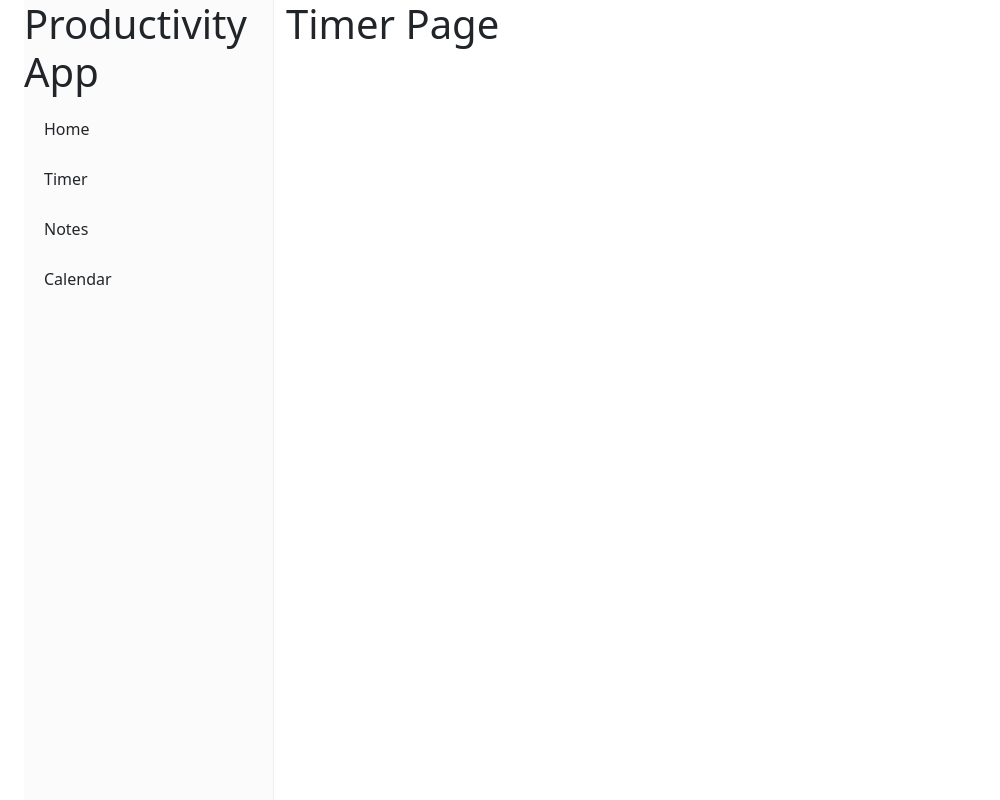
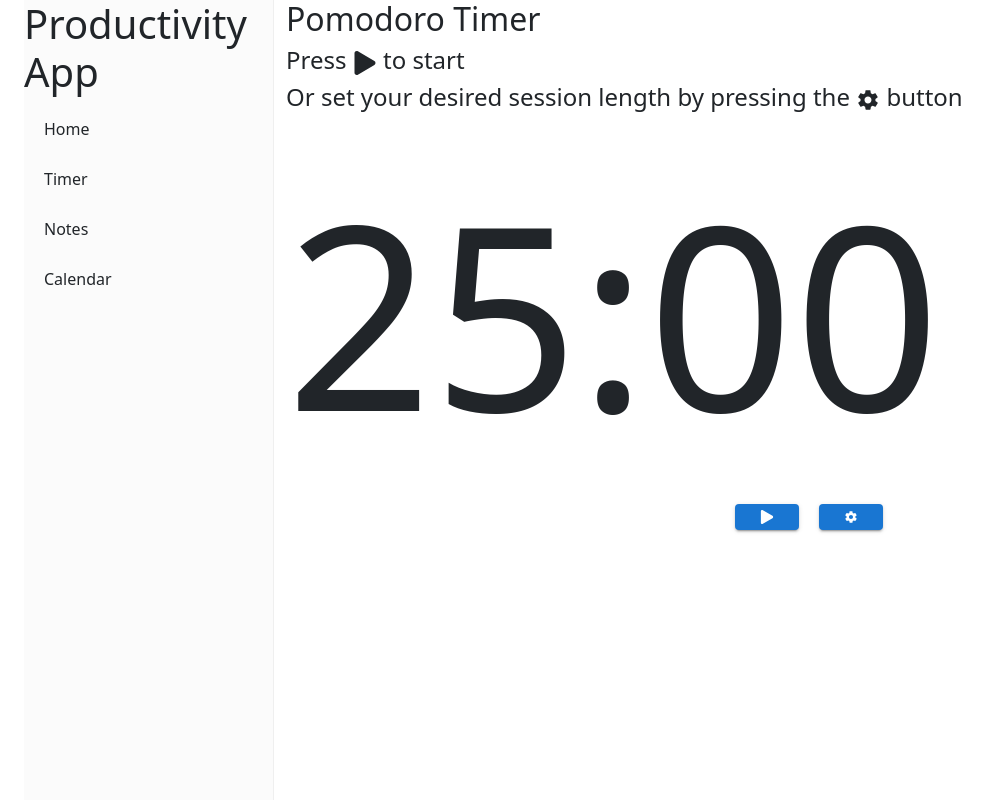
Before and after one commit to dsciocan/TimeWise, a React (Vite) app: page /timer in a window 1280 px wide. Shown: the top 800 px of the page, without its empty margins (0-1000 px from the left). Built offline with nearby package versions, Linux system fonts and the light colour scheme.

Commit message:
Initial working timer

```diff
--- a/package.json
+++ b/package.json
@@ -23,6 +23,7 @@
     "react-bootstrap-sidebar-menu": "^2.0.3",
     "react-calendar": "^4.8.0",
     "react-dom": "^18.2.0",
+    "react-hook-form": "^7.49.3",
     "react-icons": "^5.0.1",
     "react-pro-sidebar": "^1.1.0-alpha.1",
     "react-router-dom": "^6.21.2"
--- a/src/components/Home-Banner/Home-Banner.jsx
+++ b/src/components/Home-Banner/Home-Banner.jsx
@@ -11,7 +11,7 @@ function HomeBanner() {
             </div>
             <div className="overflow-hidden d-flex justify-content-evenly">
                 <div className="row">
-                <HomeCard img="./Placeholder.png" title="Pomodoro Timer" desc="Stop procrastinating, start the timer and sructure your work/study sessions and breaks" link="Timer"/>
+                <HomeCard img="./Placeholder.png" title="Pomodoro Timer" desc="Stop procrastinating, start the timer and structure your work/study sessions and breaks" link="Timer"/>
                 <HomeCard img="./Placeholder.png" title="Notes Storage" desc="The perfect place to store your thoughts and ideas before they slip your mind" link="Notes"/>
                 <HomeCard img="./Placeholder.png" title="Event Calendar" desc="View your schedule, set daily tasks and reminders, and never miss another meeting" link="Calendar"/>
                 </div>
--- a/src/components/Sidebar/Sidebar.jsx
+++ b/src/components/Sidebar/Sidebar.jsx
@@ -1,5 +1,5 @@
 import React from 'react';
-import { Sidebar, Menu, MenuItem, SubMenu  } from 'react-pro-sidebar';
+import { Sidebar, Menu, MenuItem, SubMenu } from 'react-pro-sidebar';
 import { NavLink } from 'react-router-dom';
 
 
--- a/src/components/Timer/Timer.jsx
+++ b/src/components/Timer/Timer.jsx
@@ -1,8 +1,90 @@
+import { React, useState, useEffect } from "react"
+import Button from "@mui/material/Button";
+import Box from "@mui/material/Box";
+import { FaPlay } from "react-icons/fa";
+import { IoMdSettings } from "react-icons/io";
+import { FaPause } from "react-icons/fa6";
+
+
+
 function Timer() {
+    let startingMinutes = 25
+    let startingSeconds = 0
+    const [startTimer, setStartTimer] = useState(false);
+    const [pause, setPause] = useState(true);
+    const [minutes, setMinutes] = useState(startingMinutes);
+    const [seconds, setSeconds] = useState(startingSeconds);
+    const [time, setTime] = useState(`${startingMinutes}:0${startingSeconds}`);
+    const [study, setStudy] = useState(true);
+
+    function togglePlay() {
+        setPause(!pause)
+        if(pause == true) {
+            setStartTimer(true);
+        } else {
+            setStartTimer(false);
+        }
+    }
+
+
+
+    useEffect(() => {
+    if(seconds < 10 && minutes < 10) {
+        setTime(`0${minutes}:0${seconds}`)
+    } else if( seconds < 10 ) {
+        setTime(`${minutes}:0${seconds}`)
+    } else if( minutes < 10 ) {
+        setTime(`0${minutes}:${seconds}`)
+    } else {
+        setTime(`${minutes}:${seconds}`)
+    }
+    if (startTimer) {
+      const interval = setTimeout(() => {
+      if(minutes > 0 && seconds === 0) {
+        setMinutes(minutes - 1)
+        setSeconds(59)
+      } else if (seconds > 0) {
+        setSeconds(seconds - 1)
+      }
+      }, 1000);
+      return () => clearInterval(interval);
+    }
+  }, [minutes, seconds, startTimer]);
+
+    useEffect(() => {
+
+    }, [minutes, seconds, startTimer])
+
+
+//   const displayTime = () => {
+
+//   }
+//   const [currentFlowIndex, setCurrentFlowIndex] = useState(0);
+//   const [state, setState] = useState(STATE_FLOW[currentFlowIndex]);
+
+//     const handleSetState = () => {
+//     setCurrentFlowIndex(currentFlowIndex + 1);
+//     currentFlowIndex === STATE_FLOW.length - 1 && setCurrentFlowIndex(0);
+
+//     setState(STATE_FLOW[currentFlowIndex]);
+//   };
     return (
-        <div>
-            <h1>Timer Page</h1>
-        </div>
+        <Box display={"flex"} flexDirection={"column"} justifyContent={"center"}>
+        <h2>Pomodoro Timer</h2>
+        <h4>Press <FaPlay /> to start </h4>
+        <h4>Or set your desired session length by pressing the <IoMdSettings /> button</h4>
+        <Box fontSize={"256px"}>{time}</Box>
+        <Box
+          display={"flex"}
+          flexDirection={"row"}
+          justifyContent={"center"}
+          gap={"20px"}
+        >
+          {/* <Settings>Settings</Settings> */}
+          {pause ? <Button variant="contained" onClick={togglePlay}><FaPlay /></Button> : <Button variant="contained" onClick={togglePlay}><FaPause /></Button>}
+          <Button variant="contained"><IoMdSettings /></Button>
+        </Box>
+      </Box>
     )
 }
 
```
Also changed, not shown: 2 other files (tests, documents, lock files or other folders).
